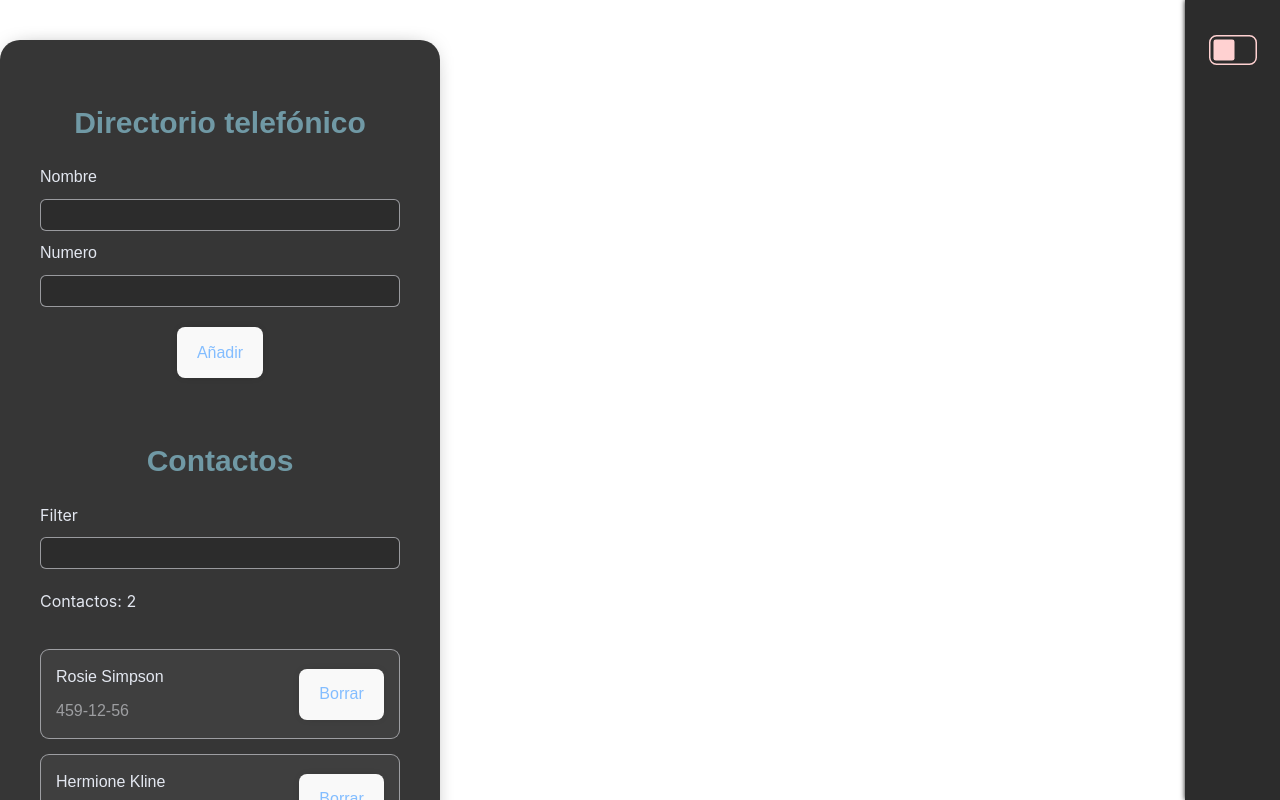
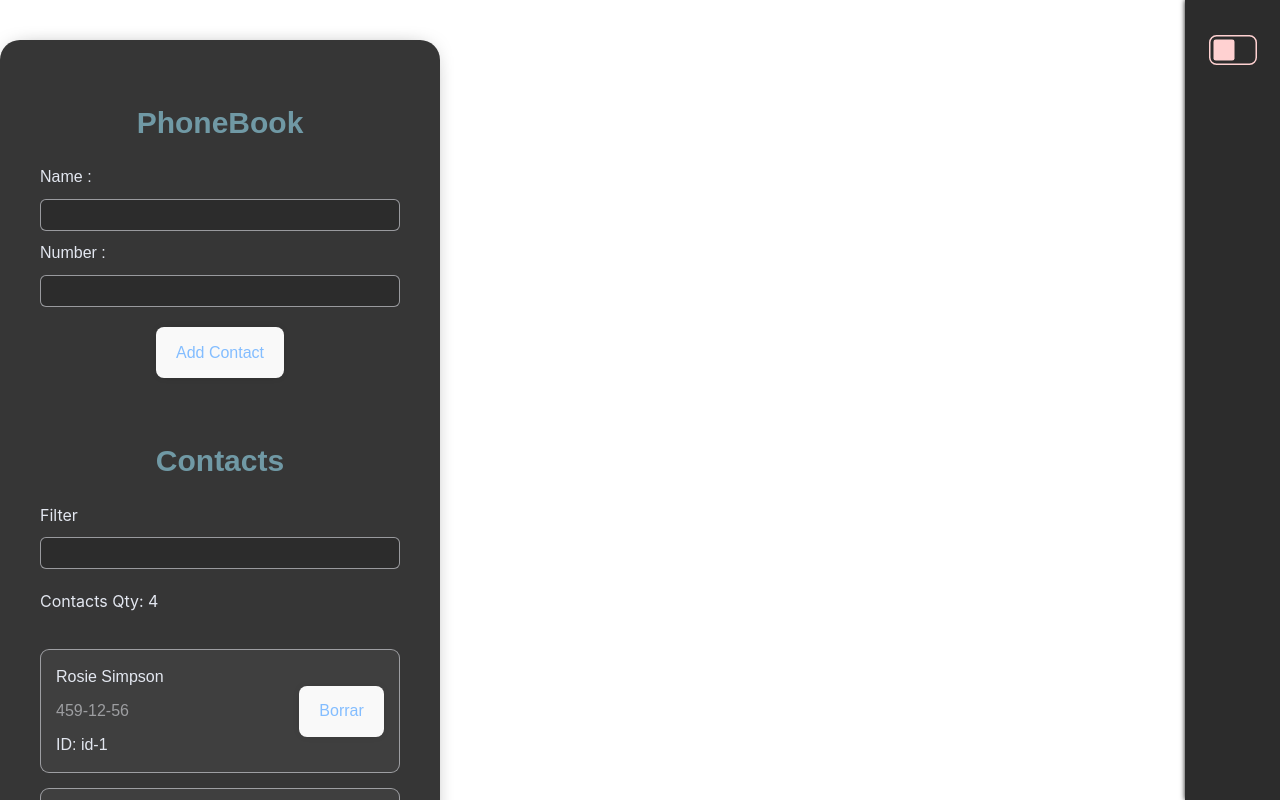
Before and after one commit to sergioing1000/goit-react-hw-02-phonebook, a React (Vite) app: page / in a window 1280 px wide. Shown: the top 800 px of the page. Built offline with nearby package versions, Linux system fonts and the light colour scheme; a web font is replaced by a local one.

Commit message:
modified:   src/App.jsx 	modified:   src/Components/ContactForm/ContactForm.jsx 	modified:   src/Components/ContactList/ContactList.jsx

```diff
--- a/src/App.jsx
+++ b/src/App.jsx
@@ -1,5 +1,7 @@
 import React, { Component } from 'react';
 import shortid from 'shortid';
+import Swal from "sweetalert2";
+
 import style from './App.module.css';
 
 import Section from './Components/Section/Section';
@@ -11,19 +13,25 @@ import Filter from "./Components/Filter/Filter";
 class App extends Component {
   state = {
     contacts: [
-      { id: 'id-1', name: 'Rosie Simpson', number: '459-12-56' },
-      { id: 'id-2', name: 'Hermione Kline', number: '443-89-12' },
+      { id: "id-1", name: "Rosie Simpson", number: "459-12-56" },
+      { id: "id-2", name: "Hermione Kline", number: "443-89-12" },
+      { id: "id-3", name: "Eden Clements", number: "645-17-79" },
+      { id: "id-4", name: "Annie Copeland", number: "227-91-26" },
     ],
-    filter: '',
+    filter: "",
   };
 
   addContact = ({ name, number }) => {
     const normalizedName = name.toLowerCase();
 
     let isAdded = false;
-    this.state.contacts.forEach(el => {
+    this.state.contacts.forEach((el) => {
       if (el.name.toLowerCase() === normalizedName) {
-        alert(`${name} is already in contacts`);
+
+        const mensaje = `${name}, is already in Contacts`;
+
+        Swal.fire("¡Sorry!", mensaje, "error");
+
         isAdded = true;
       }
     });
@@ -36,12 +44,12 @@ class App extends Component {
       name: name,
       number: number,
     };
-    this.setState(prevState => ({
+    this.setState((prevState) => ({
       contacts: [...prevState.contacts, contact],
     }));
   };
 
-  changeFilter = e => {
+  changeFilter = (e) => {
     this.setState({ filter: e.currentTarget.value });
   };
 
@@ -49,14 +57,14 @@ class App extends Component {
     const { filter, contacts } = this.state;
     const normalizedFilter = filter.toLowerCase();
 
-    return contacts.filter(contact =>
+    return contacts.filter((contact) =>
       contact.name.toLowerCase().includes(normalizedFilter)
     );
   };
 
-  deleteContact = todoId => {
-    this.setState(prevState => ({
-      contacts: prevState.contacts.filter(contact => contact.id !== todoId),
+  deleteContact = (todoId) => {
+    this.setState((prevState) => ({
+      contacts: prevState.contacts.filter((contact) => contact.id !== todoId),
     }));
   };
 
@@ -66,13 +74,13 @@ class App extends Component {
 
     return (
       <div className={style.container}>
-        <Section title="Directorio telefónico">
+        <Section title="PhoneBook">
           <ContactForm onSubmit={this.addContact} />
         </Section>
 
-        <Section title="Contactos">
+        <Section title="Contacts">
           <Filter value={filter} onChange={this.changeFilter} />
-          <div className={style.allContacts}>Contactos: {contacts.length}</div>
+          <div className={style.allContacts}>Contacts Qty: {contacts.length}</div>
           <ContactList
             contacts={visibleContacts}
             onDeleteContact={this.deleteContact}
--- a/src/Components/ContactForm/ContactForm.jsx
+++ b/src/Components/ContactForm/ContactForm.jsx
@@ -36,32 +36,32 @@ class ContactForm extends Component {
       <div className={style.inputContent}>
         <form className={style.form} onSubmit={this.handleSubmit}>
           <div className={style.inputsCont}>
-            <p>Nombre </p>
+            <p>Name : </p>
 
             <input
               value={this.state.name}
-              onChange={this.handleChange('name')}
+              onChange={this.handleChange("name")}
               type="text"
               name="name"
-              pattern="^[a-zA-Zа-яА-Я]+(([' -][a-zA-Zа-яА-Я ])?[a-zA-Zа-яА-Я]*)*$"
+              pattern="[A-Za-z\s\-']+"
               title="Name may contain only letters, apostrophe, dash and spaces. For example Adrian, Jacob Mercer, Charles de Batz de Castelmore d'Artagnan"
               className={style.input}
               required
             />
-            <p>Numero</p>
+            <p>Number :</p>
             <input
               value={this.state.number}
-              onChange={this.handleChange('number')}
+              onChange={this.handleChange("number")}
               type="tel"
               name="number"
-              pattern="\+?\d{1,4}?[-.\s]?\(?\d{1,3}?\)?[-.\s]?\d{1,4}[-.\s]?\d{1,4}[-.\s]?\d{1,9}"
+              pattern="[0-9\s\-\(\)+]+"
               title="Phone number must be digits and can contain spaces, dashes, parentheses and can start with +"
               className={style.input}
               required
             />
           </div>
           <button type="submit" className={style.buttonEditor}>
-            Añadir
+            Add Contact
           </button>
         </form>
       </div>
--- a/src/Components/ContactList/ContactList.jsx
+++ b/src/Components/ContactList/ContactList.jsx
@@ -8,6 +8,7 @@ const ContactList = ({ contacts, onDeleteContact }) => (
         <div className={style.contDetail}>
           <p className={style.name}>{name}</p>
           <p className={style.number}>{number}</p>
+          <p>ID: {id}</p>
         </div>
         <button
           className={style.btn}
```
